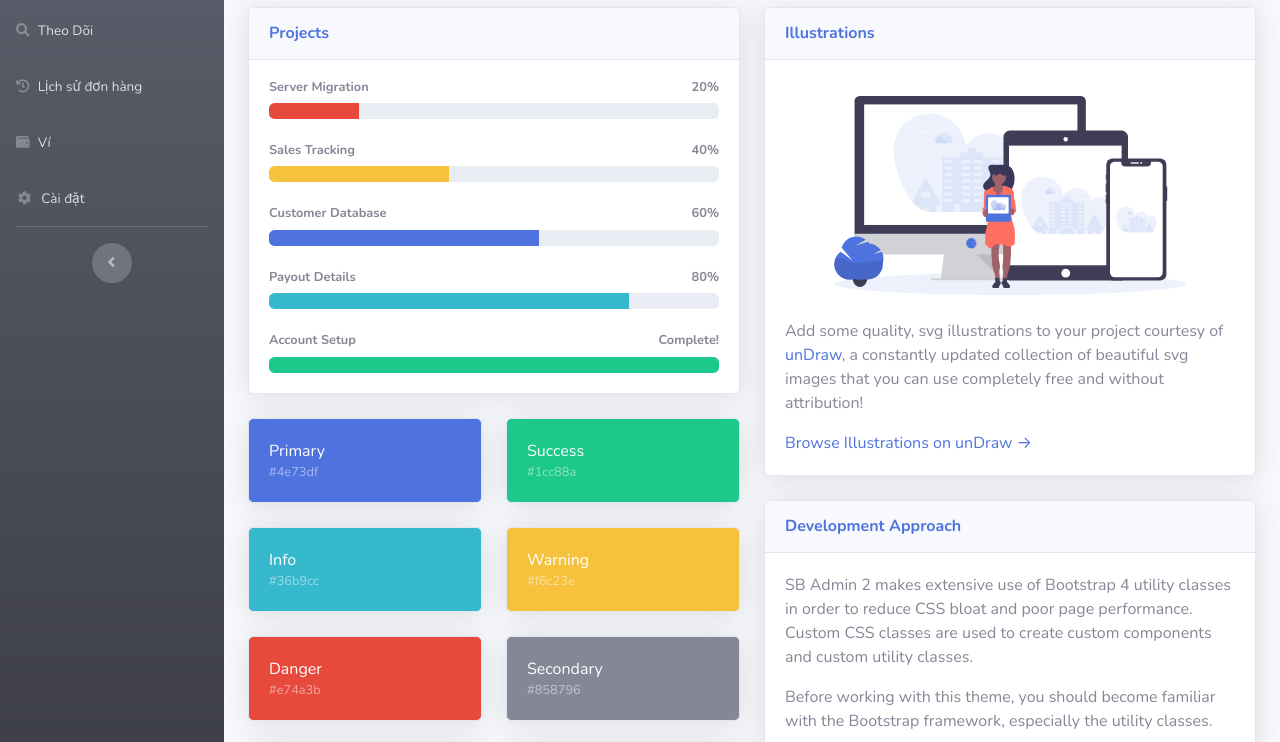
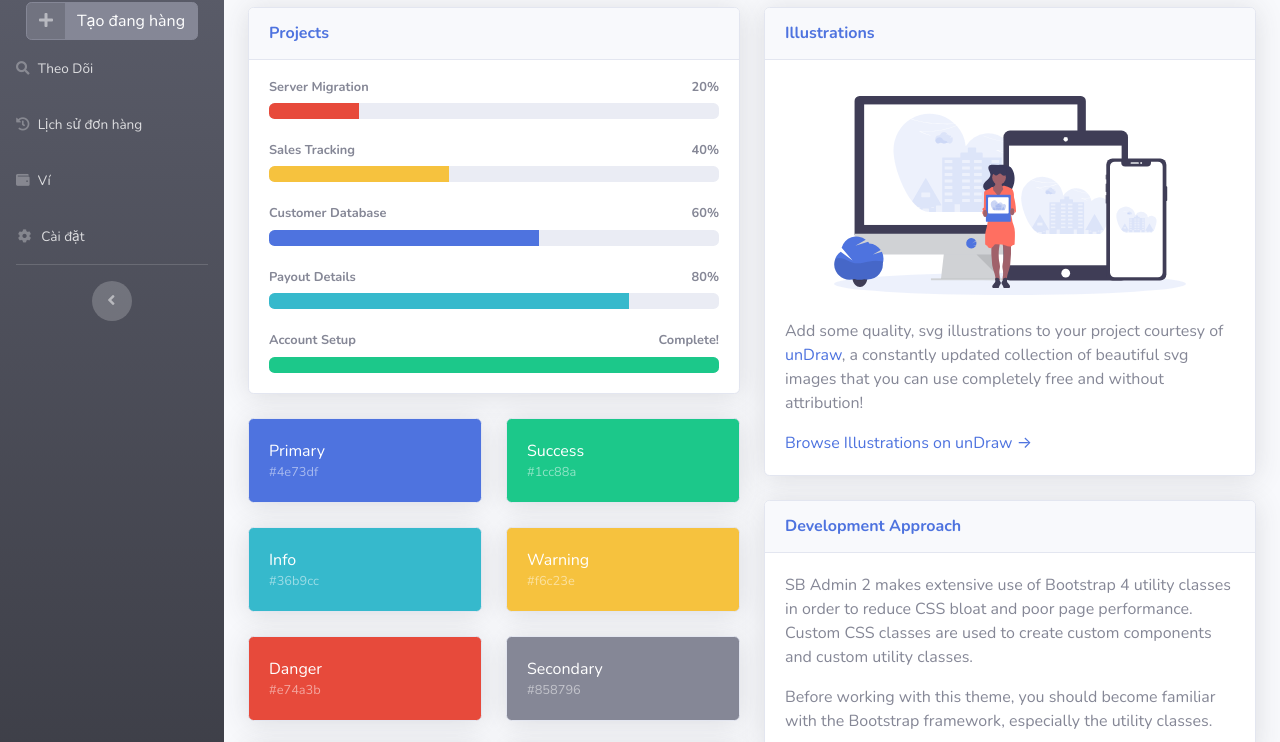
Before and after one commit to dohuuhuy/adminChanh8, a website with bundled scripts: page index.html in a window 1280 px wide. Shown: the part 145-887 px from the top of the page. Built offline with nearby package versions, Linux system fonts and the light colour scheme.

Commit message:
tạo đơn hàng

```diff
--- a/index.html
+++ b/index.html
@@ -26,7 +26,7 @@
         <!-- Sidebar -->
         <ul class="navbar-nav bg-gradient-dark sidebar sidebar-dark accordion" id="accordionSidebar">
             <!-- Sidebar - Brand -->
-            <a style="height: auto;" class="sidebar-brand d-flex align-items-center justify-content-center"
+            <a style="height: auto" class="sidebar-brand d-flex align-items-center justify-content-center"
                 href="index.html">
                 <img class="img-fluid" src="./img/Chanh-logo.png" />
             </a>
@@ -38,6 +38,15 @@
             <hr class="sidebar-divider" />
 
             <!-- Nav Item - Pages Collapse Menu -->
+
+            <li class="nav-item text-center">
+                <a href="#" class="btn btn-secondary btn-icon-split">
+                    <span class="icon text-white-50">
+                        <i class="fas fa-plus"></i>
+                    </span>
+                    <span class="text">Tạo đang hàng</span>
+                </a>
+            </li>
 
             <li class="nav-item">
                 <a class="nav-link" href="#">
@@ -92,7 +101,6 @@
                     <form
                         class="d-none d-sm-inline-block form-inline mr-auto ml-md-3 my-2 my-md-0 mw-100 navbar-search">
                         <div class="input-group">
-
                             <div class="input-group-append">
                                 <button class="btn btn-light" type="button">
                                     <i class="fas fa-search fa-sm"></i>
@@ -166,7 +174,6 @@
                                 class="fas fa-download fa-sm text-white-50"></i> Generate
                             Report</a>
                     </div>
-
 
                     <!-- Content Row -->
                     <div class="row">
@@ -333,7 +340,6 @@
                             </div>
                         </div>
                     </div>
-
                 </div>
                 <!-- /.container-fluid -->
             </div>
```
